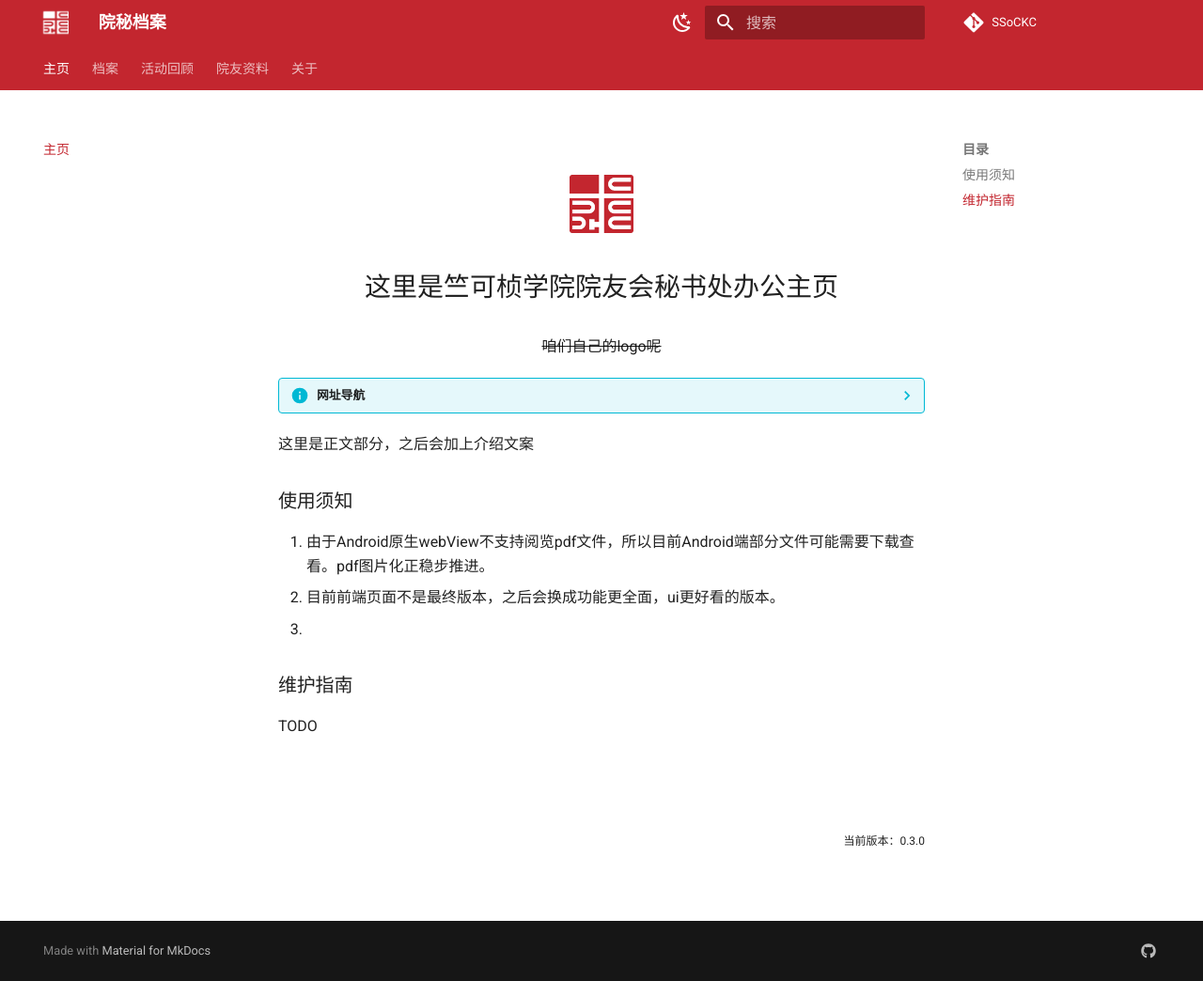
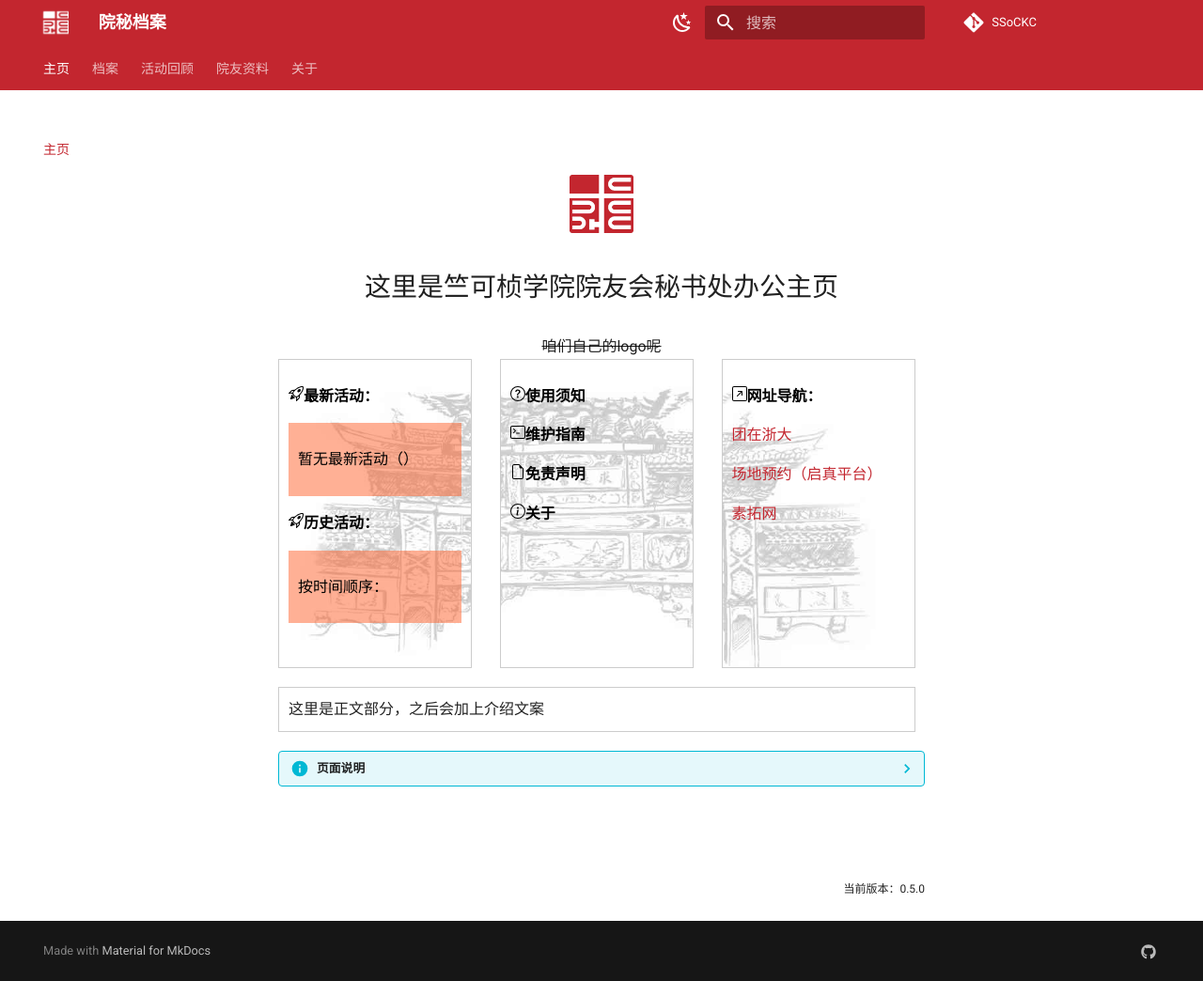
Before and after one commit to Hzeristo/SSoCKC, an MkDocs documentation site: the page built from docs/index.md, in a window 1280 px wide and 1044 px high. Shown: the whole window at 94% size. Built offline with MkDocs 1.6.1 and Material for MkDocs 9.7.7, drawn with Linux system fonts in a browser that asks for light colours; comment, search, counter and statistics services are not loaded.

```diff
--- a/docs/index.md
+++ b/docs/index.md
@@ -1,36 +1,125 @@
-#
+<h1></h1>
 
-<div style = "max-width: 10%;height: auto;display: block;margin: 0 auto;">
+<style>
+    .container {
+      display: flex;
+      justify-content: space-between;
+    }
+
+    .text {
+      width: 30%;
+      margin-right: 10px;
+      border: 1px solid #ccc;
+      padding: 10px;
+      background-size: cover;
+      background-position: 10% 10%;
+    }
+
+    .textsub {
+      padding: 10px;
+      margin-top: 10px;
+      background-color: rgba(255, 99, 45, 0.5);
+      color: #000000;
+    }
+
+     @media (max-width: 600px) {
+      .container {
+        flex-direction: column;
+      }
+
+      .text {
+        width: 100%;
+        margin-bottom: 10px;
+      }
+    }
+
+    .logo {
+      max-width: 10%;
+      height: auto;
+      display: block;
+      margin: 0 auto;
+    }
+
+    .intro {
+      margin-top: 20px;
+      font-size: 28px;
+      text-align: center;
+    }
+
+    .token {
+      font-weight: bold;
+      color: #000000;
+    }
+
+    .adaptive-block {
+      width: calc(100% - 10px);
+      padding: 10px;
+      margin-top: 20px;
+      border: 1px solid #ccc;
+      box-sizing: border-box;
+    }
+    @media (max-width: 600px) {
+      .adaptive-block {
+        width: 105%;
+      }
+    }
+</style>
+
+
+<div class = "logo">
     <img src="./assets/logo2.png">
 </div>
 
-<div style = "margin-top: 20px;font-size: 28px;text-align: center;">
-        <p>这里是竺可桢学院院友会秘书处办公主页</p>
+<div class = "intro">
+  <p>这里是竺可桢学院院友会秘书处办公主页</p>
 </div>
 
 <div style = "text-align: center;">
-        <del>咱们自己的logo呢</del>
+  <del>咱们自己的logo呢</del>
 </div>
 
-??? info "网址导航"
+<div class="container">
+  <div class="text" style="background-image: url('./assets/bg/q1.jpg');">
+    <p><div class = "token"><img src = "./assets/icon/rocket-takeoff.svg" alt = "icon">最新活动：</div></p>
+    <div class="textsub">
+      <p>暂无最新活动（）</p>
+    </div>
+    <p><div class = "token"><img src = "./assets/icon/rocket-takeoff.svg" alt = "icon">历史活动：</div></p>
+    <div class="textsub">
+      <p>按时间顺序：</p>
+    </div>
+  </div>
 
-    <div>
-        <p>团在浙大：<a href="http://tzzd.zju.edu.cn/">http://tzzd.zju.edu.cn/</a></p>
-        <p>场地预约（启真平台）：<a href="https://qzonline.zju.edu.cn/hom/uni#/home">https://qzonline.zju.edu.cn/hom/uni#/home</a></p>
-        <p>素拓网：<a href="http://www.youth.zju.edu.cn/sztz/">http://www.youth.zju.edu.cn/sztz/</a></p>
-    </div>
+  <div class="text" style="background-image: url('./assets/bg/q2.jpg');">
+    <p><div class = "token"><img src = "./assets/icon/question-circle.svg" alt = "icon">使用须知</div></p>
+    <p><div class = "token"><img src = "./assets/icon/terminal.svg" alt = "icon">维护指南</div></p>
+    <p><div class = "token"><img src = "./assets/icon/file-earmark.svg" alt = "icon">免责声明</div></p>
+    <p><div class = "token"><img src = "./assets/icon/info-circle.svg" alt = "icon">关于</div></p>
+  </div>
 
+  <div class="text" style="background-image: url('./assets/bg/q3.jpg');">
+    <p><div class = "token"><img src = "./assets/icon/arrow-up-right-square.svg" alt = "icon">网址导航：</div></p>
+    <p><a href="http://tzzd.zju.edu.cn/">团在浙大</a></p>
+    <p><a href="https://qzonline.zju.edu.cn/hom/uni#/home">场地预约（启真平台）</a></p>
+    <p><a href="http://www.youth.zju.edu.cn/sztz/">素拓网</a></p>
+
+    <p>　</p> <!--注意是全角空格-->
+    <p>　</p>
+    <p>　</p>
+  </div>
+</div>
+
+<div class = "adaptive-block">
 这里是正文部分，之后会加上介绍文案
+</div>
 
-### 使用须知
 
-1. 由于Android原生webView不支持阅览pdf文件，所以目前Android端部分文件可能需要下载查看。pdf图片化正稳步推进。
-2. 目前前端页面不是最终版本，之后会换成功能更全面，ui更好看的版本。
-3.
-### 维护指南
+??? info "页面说明"
 
-TODO
+    1. 由于Android原生webView不支持阅览pdf文件，所以目前Android端部分文件可能需要下载查看。pdf图片化正稳步推进。
+    2. 目前前端页面不是最终版本，之后会换成夜间不那么晃眼睛，ui更好看，兼容多设备的版本。
+
 
 <div style = "margin-top: 100px;text-align: right;font-size: 12px;">
-    <p>当前版本：0.3.0</p>
+    <p>当前版本：0.5.0</p>
 </div>
```
Also changed, not shown: docs/test.html (added, +64 -0 lines), docs/assets/bg/b.jpg (added), docs/assets/icon/arrow-up-right-square.svg (added), docs/assets/icon/download.svg (added), docs/assets/icon/file-earmark.svg (added), docs/assets/icon/info-circle.svg (added), docs/assets/icon/question-circle.svg (added), docs/assets/icon/rocket-takeoff.svg (added), docs/assets/icon/terminal.svg (added).
